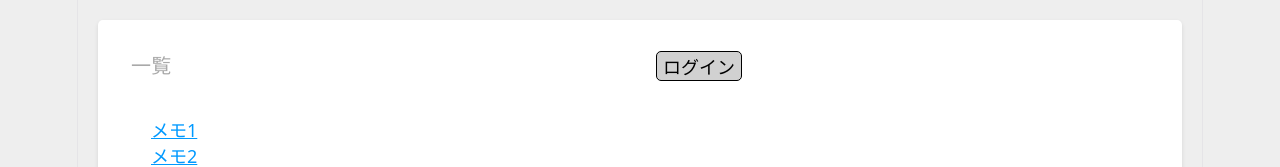
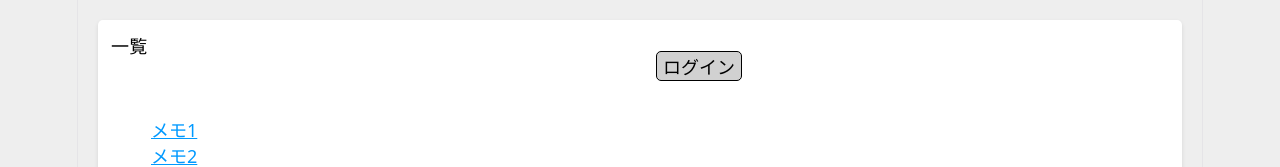
Before and after one commit to koguchi-e/react-memo-app, a React (Vite) app: page / in a window 1280 px wide. Shown: the top 167 px of the page. Built offline with nearby package versions, Linux system fonts and the light colour scheme.

Commit message:
レイアウトに合わせてファイル構成を修正

```diff
--- a/src/App.css
+++ b/src/App.css
@@ -17,14 +17,6 @@ body {
   border-radius: 5px;
   display: flex;
   flex-direction: column;
-}
-
-label {
-  color: darkgray;
-  margin-top: 1em;
-  margin-left: 1em;
-  font-weight: bold;
-  font-size: 20px;
 }
 
 .textarea-form {
--- a/src/App.jsx
+++ b/src/App.jsx
@@ -1,7 +1,7 @@
 import { useState, useEffect, createContext } from "react";
-import { MemoList } from "./components/MemoList";
-import { MemoEditor } from "./components/MemoEditor";
-import { SubmitButton } from "./components/form/SubmitButton";
+import { Header } from "./components/layout/Header";
+import { MainArea } from "./components/layout/MainArea";
+
 import "./App.css";
 
 export const LoginContext = createContext();
@@ -64,78 +64,30 @@ function App() {
     localStorage.setItem("memos", JSON.stringify(memos));
   }, [memos]);
 
-  const handleLogin = () => {
-    setIsLoggedIn(true);
-  };
-
-  const handleLogout = () => {
-    setIsLoggedIn(false);
-  };
-
   return (
     <>
+      <LoginContext.Provider value={{ isLoggedIn, setIsLoggedIn }}>
         <table className="container">
           <tbody>
             <tr>
-            <LoginContext.Provider value={{ isLoggedIn, setIsLoggedIn }}>
               <td>
-                <div className="header">
-                  <label className="label">{labelName}</label>
-
-                  <div className="login-area">
-                    {isLoggedIn ? (
-                      <SubmitButton
-                        type="button"
-                        className="button loggin-btn"
-                        onClick={handleLogout}
-                        label="ログアウト"
-                      />
-                    ) : (
-                      <SubmitButton
-                        type="button"
-                        className="button loggin-btn"
-                        onClick={handleLogin}
-                        label="ログイン"
-                      />
-                    )}
-                  </div>
-                </div>
-
-                <div className="main-area">
-                  <div className="list-area">
-                    <MemoList
+                <Header labelName={labelName}></Header>
+                <MainArea
                   memos={memos}
                   editingId={editingId}
                   handleEditing={handleEditing}
-                    ></MemoList>
-
-                    <div className="create-button-area">
-                      {isLoggedIn && (
-                        <>
-                          <button className="primary-button" onClick={addMemo}>
-                            ＋
-                          </button>
-                        </>
-                      )}
-                    </div>
-                  </div>
-                  <div className="memo-area">
-                    {isEditing && (
-                      <MemoEditor
-                        editingId={editingId}
+                  onClick={addMemo}
+                  isEditing={isEditing}
                   editingText={editingText}
                   setEditingText={setEditingText}
                   updateMemo={updateMemo}
                   deleteMemo={deleteMemo}
-                      />
-                    )}
-                  </div>
-                </div>
+                ></MainArea>
               </td>
-            </LoginContext.Provider>
             </tr>
           </tbody>
         </table>
+      </LoginContext.Provider>
     </>
   );
 }
--- /dev/null
+++ b/src/components/layout/Header.jsx
@@ -0,0 +1,31 @@
+import { useContext } from "react";
+
+import { LoginContext } from "../../App";
+import { SubmitButton } from "../form/SubmitButton";
+
+export function Header({ labelName }) {
+  const { isLoggedIn, setIsLoggedIn } = useContext(LoginContext);
+  return (
+    <div className="header">
+      <label className="label">{labelName}</label>
+
+      <div className="login-area">
+        {isLoggedIn ? (
+          <SubmitButton
+            type="button"
+            className="button loggin-btn"
+            onClick={() => setIsLoggedIn(false)}
+            label="ログアウト"
+          />
+        ) : (
+          <SubmitButton
+            type="button"
+            className="button loggin-btn"
+            onClick={() => setIsLoggedIn(true)}
+            label="ログイン"
+          />
+        )}
+      </div>
+    </div>
+  );
+}
--- /dev/null
+++ b/src/components/layout/MainArea.jsx
@@ -0,0 +1,52 @@
+import { useContext } from "react";
+
+import { LoginContext } from "../../App";
+import { MemoList } from "../MemoList";
+import { MemoEditor } from "../MemoEditor";
+
+export function MainArea({
+  memos,
+  editingId,
+  handleEditing,
+  onClick,
+  isEditing,
+  editingText,
+  setEditingText,
+  updateMemo,
+  deleteMemo,
+}) {
+  const { isLoggedIn } = useContext(LoginContext);
+
+  return (
+    <div className="main-area">
+      <div className="list-area">
+        <MemoList
+          memos={memos}
+          editingId={editingId}
+          handleEditing={handleEditing}
+        ></MemoList>
+
+        <div className="create-button-area">
+          {isLoggedIn && (
+            <>
+              <button className="primary-button" onClick={onClick}>
+                ＋
+              </button>
+            </>
+          )}
+        </div>
+      </div>
+      <div className="memo-area">
+        {isEditing && (
+          <MemoEditor
+            editingId={editingId}
+            editingText={editingText}
+            setEditingText={setEditingText}
+            updateMemo={updateMemo}
+            deleteMemo={deleteMemo}
+          />
+        )}
+      </div>
+    </div>
+  );
+}
```
Lines whose indentation alone changed are shown as unchanged.
